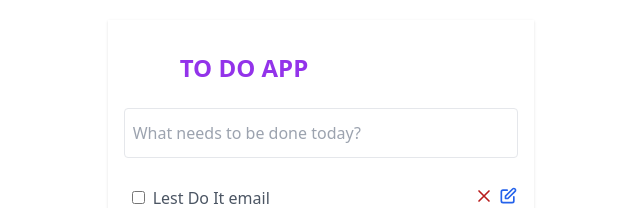
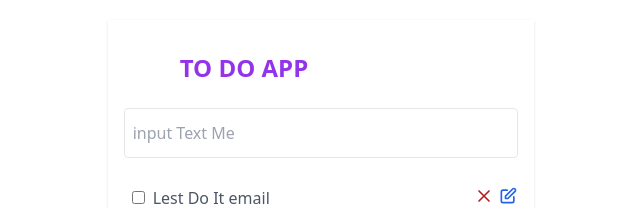
Before and after one commit to moradiweb-ir/Todo-Project, a React (Vite) app: page / in a window 1280 px wide. Shown: the part 218-426 px from the top of the page, without its empty margins (319-959 px from the left). Built offline with nearby package versions, Linux system fonts and the light colour scheme.

Commit message:
Update Todo.jsx

```diff
--- a/src/components/Todo/Todo.jsx
+++ b/src/components/Todo/Todo.jsx
@@ -80,7 +80,7 @@ function Todo() {
             <form onSubmit={handleAddTodo} >
               <input
 
-                placeholder="What needs to be done today?"
+                placeholder="input Text Me"
                 className="w-full px-2 py-3 border rounded outline-none border-grey-600"
                value={tittle}
                 onChange={(e)=>setTittle(e.target.value)}
```
